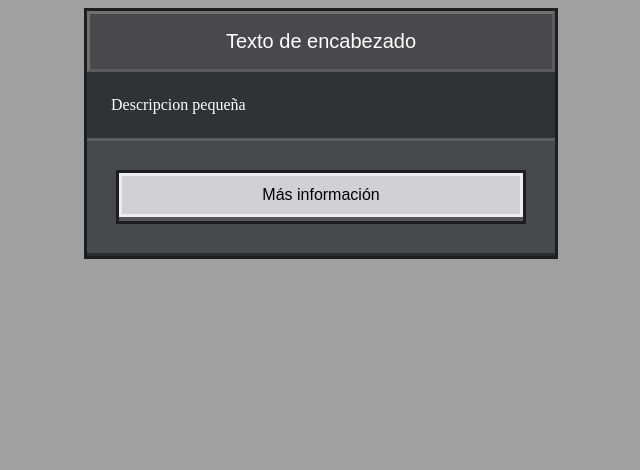
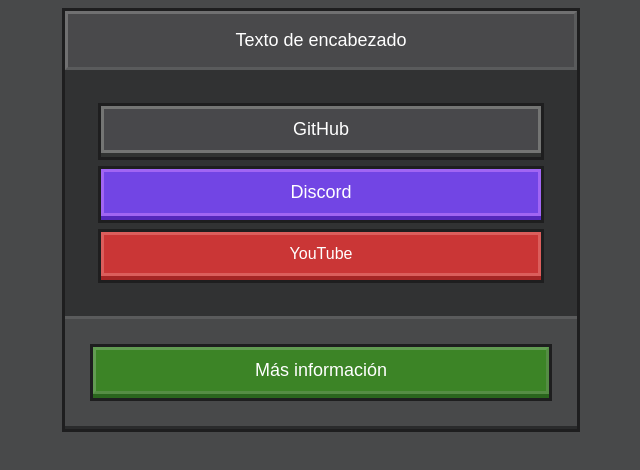
Before and after one commit to AntonyPss/antony.github.io, a plain HTML site: page index.html in a window 1280 px wide. Shown: the whole page, without its empty margins (319-959 px from the left). Drawn offline with Linux system fonts and the light colour scheme; a web font is replaced by a local one.

Commit message:
Add files via upload

```diff
--- a/assets/styles.css
+++ b/assets/styles.css
@@ -1,16 +1,49 @@
 body {
-  background-color: #a0a0a0;
+  background-color: rgb(72, 73, 74);
   text-rendering: optimizeLegibility;
   -webkit-font-smoothing: antialiased;
   -moz-osx-font-smoothing: grayscale;
+  image-rendering: pixelated;
+}
+
+a {
+  text-decoration: none;
+  color: #fff;
+}
+
+.container-navigation {
+  width: 100%;
+  max-width: 1216px;
+  display: flex;
+  justify-content: center;
+  align-items: center;
+  margin: 20px auto 0;
+  padding-top: 0;
+}
+
+.navigation-bar {
+  width: 100%;
+  background-color: #e6e8eb;
+  border-bottom: 5px solid #b1b2b5;
+  padding: 0 5%;
+  display: flex;
+  align-items: center;
+  justify-content: center;
+}
+
+.grid-container {
+  display: flex;
+  flex-wrap: wrap;
+  justify-content: center;
+  gap: 20px;
+  margin-top: 20px;
 }
 
 .card-container {
-  width: 100%;
-  max-width: 468px;
   border: 3px solid #1e1e1f;
-  margin-left: auto;
-  margin-right: auto
+  margin: auto;
+  width: 512px;
+  max-width: 548px;
 }
 
 .card-header {
@@ -18,18 +51,20 @@ body {
   background-color: #49494b;
   color: #fff;
   font-family: 'Mojangles', sans-serif;
-  font-size: 20px;
+  font-size: 18px;
   border: 3px solid #5a5b5c;
   border-color: #707071 #5a5b5c #5a5b5c #707071;
-  flex-direction: column;
-  justify-content: center;
-  align-items: center;
   padding: 16px;
 }
 
 .card-divider {
   background-color: rgb(49, 50, 51);
   color: #fff;
+  font-family: 'Noto Sans', sans-serif;
+  font-size: 16px;
+  -webkit-font-smoothing: none;
+  -moz-osx-font-smoothing: auto;
+  text-rendering: optimizeSpeed;
   padding: 24px;
 }
 
@@ -37,57 +72,165 @@ body {
   background-color: #48494a;
   border-top: 3px solid #5a5b5c;
   border-bottom: 3px solid #2a2b2c;
-  border-radius: 0;
-  flex-direction: column;
-  justify-content: flex-end;
-  align-items: flex-start;
-  padding: 3% 5%;
-  display: block;
-  padding: 32px;
+  padding: 28px;
 }
 
-.card-content-button {
-  outline-offset: 0;
+.card-content-white-button {
   border-bottom: 4px solid #58585a;
   outline: 3px solid #1e1e1f;
-  justify-content: center;
   display: block;
+  text-align: center;
+}
+
+.card-content-green-button {
+  border-bottom: 4px solid #2a651d;
+  outline: 3px solid #1e1e1f;
+  display: block;
+  text-align: center;
 }
 
 .white-button {
   color: #000;
-  text-align: center;
   background-color: #d1d0d4;
   border: 3px solid #edecee;
   font-family: 'Mojangles', sans-serif;
-  font-size: 16px;
+  font-size: 18px;
   font-weight: 400;
+  padding: 10px;
+  width: 100%;
   display: block;
-  width: 100%;
-  padding: 10px;
 }
 
 .white-button:hover {
   background-color: #b4b4b4;
   border-width: 3px;
-  border-color: #d4d4d4
+  border-color: #d4d4d4;
 }
 
 .white-button:active {
   background-color: #777777;
   border-color: #8f8f8f;
-  border-bottom-style: #8f8f8f;
 }
 
-@media screen and (max-width:991px) {
-  .w-container {
-    max-width: 728px
-  }
+.green-button {
+  color: #fff;
+  text-align: center;
+  background-color: #3c8426;
+  border: 3px solid #629c52;
+  border-color: #629c52 #558d44 #558d44 #629c52;
+  font-family: 'Mojangles', sans-serif;
+  font-size: 18px;
+  font-weight: 400;
+  padding: 10px;
+  display: block;
+  width: 100%;
 }
 
-@media screen and (max-width:479px) {
-  .w-container {
-    max-width: none
+.green-button:hover {
+  background-color: #52a535;
+  border-width: 3px;
+  border-color: #75b75d
+}
+
+.green-button:active {
+  background-color: #2a651d;
+  border-color: #548249
+}
+
+.section-link-button {
+  margin: 12px;
+  outline: 3px solid #1e1e1f;
+  display: block;
+  text-align: center;
+}
+
+.grey-button-backup  {
+  color: #fff;
+  text-align: center;
+  background-color: #48484b;
+  border: 3px solid #747574;
+  border-color: #747574 #48484b #48484b #747574;
+  border-bottom: 4px solid #313332;
+  font-family: 'Mojangles', sans-serif;
+  font-size: 16px;
+  font-weight: 400;
+  padding: 12px;
+  display: block;
+  width: 100%;
+}
+
+.grey-button {
+  display: block;
+  background-color: #48484b;
+  border: 3px solid #747574;
+  color: #fff;
+  font-family: 'Mojangles', sans-serif;
+  font-size: 18px;
+  font-weight: 400;
+  padding: 10px;
+  width: 100%;
+}
+
+.grey-button:hover {
+  background-color: #59585b;
+  border-width: 3px;
+  border-color: #78797a
+}
+
+.grey-button:active {
+  background-color: #313332;
+  border-color: #5b5a5c;
+}
+
+.purple-button {
+  display: block;
+  background-color: #7245e4;
+  border: 3px solid #a165f3;
+  color: #fff;
+  font-family: 'Mojangles', sans-serif;
+  font-size: 18px;
+  font-weight: 400;
+  padding: 10px;
+  width: 100%;
+}
+
+.purple-button:hover {
+  background-color: #8556f9;
+  border-width: 3px;
+  border-color: #ab6cfc
+}
+
+.purple-button:active {
+  background-color: #5c2dc6;
+  border-color: #9657e2;
+}
+
+.red-button {
+  display: block;
+  background-color: #ca3636;
+  border: 3px solid #db5e5c;
+  color: #fff;
+  font-family: 'Mojangles', sans-serif;
+  font-size: 16px;
+  font-weight: 400;
+  padding: 10px;
+  width: 100%;
+}
+
+.red-button:hover {
+  background-color: #d83333;
+  border-width: 3px;
+  border-color: #e95a5a
+}
+
+.red-button:active {
+  background-color: #c12c2d;
+  border-color: #cd5656;
+}
+
+@media screen and (max-width: 764px) {
+  .card-container {
+    width: 456px;
   }
 }
 
--- a/index.html
+++ b/index.html
@@ -10,10 +10,20 @@
 <body>
   <div class="card-container">
     <div class="card-header">Texto de encabezado</div>
-    <div class="card-divider">Descripcion pequeña</div>
+    <div class="card-divider">
+      <div class="section-link-button" style="border-bottom: 4px solid #313332;">
+        <a href="https://github.com" target="_blank"><button class="grey-button">GitHub</button></a>
+      </div>
+      <div class="section-link-button" style="border-bottom: 4px solid #5428bb;">
+        <a href="https://discord.com" target="_blank"><button class="purple-button">Discord</button></a>
+      </div>
+      <div class="section-link-button" style="border-bottom: 4px solid #a52525;">
+        <a href="https://youtube.com" target="_blank"><button class="red-button">YouTube</button></a>
+      </div>
+    </div>
     <div class="card-content">
-      <div class="card-content-button">
-        <button class="white-button">Más información</button>
+      <div class="card-content-green-button">
+        <button class="green-button">Más información</button>
       </div>
     </div>
   </div>
```
